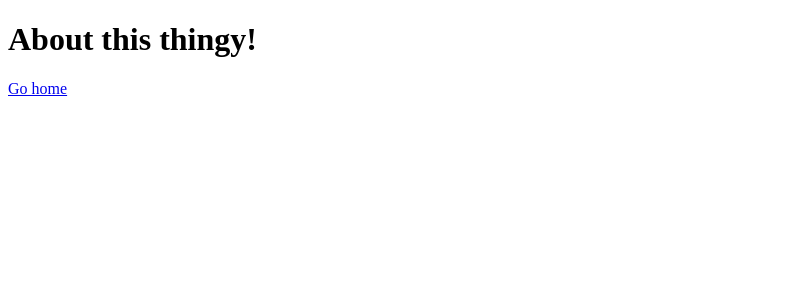
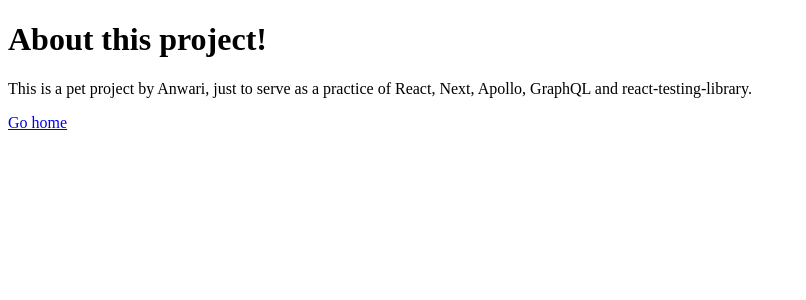
Before and after one commit to anwari666/blazing-todo, a Next.js app: page /about in a window 1280 px wide. Shown: the top 300 px of the page, without its empty margins (0-806 px from the left). Built offline with nearby package versions, Linux system fonts and the light colour scheme.

Commit message:
chore: update all packages. unfortunately got warning from apollo regarding merging cache.

```diff
--- a/components/Todolist/Todolist.js
+++ b/components/Todolist/Todolist.js
@@ -1,4 +1,3 @@
-import { useState } from 'react'
 import Todo from './Todo'
 import AddTodo from './AddTodo'
 import { useQuery } from '@apollo/react-hooks'
--- a/pages/[todolist_url].js
+++ b/pages/[todolist_url].js
@@ -4,7 +4,7 @@
 import client from '../config/apollo.js'
 import TodolistQuery from '../components/Todolist/Todolist'
 
-export default () => {
+const TodolistDetail = () => {
     const route = useRouter();
     const { todolist_url } = route.query;
 
@@ -12,7 +12,7 @@
         return (
             <ApolloProvider client={ client }>
                 <Link href="/"><a>Go home</a></Link>
-                <h2>Todolist.... <code>{ todolist_url }</code>!</h2>
+                <h2>Todolist <code>{ todolist_url }</code>: </h2>
                 <TodolistQuery url={ todolist_url } />
             </ApolloProvider>
         )
@@ -20,3 +20,5 @@
         return <h1> URL LOADING </h1>
     }
 }
+
+export default TodolistDetail
--- a/pages/about.js
+++ b/pages/about.js
@@ -1,12 +1,15 @@
 import Link from 'next/link'
 
-export default () => {
+const Page = () => {
     return (
         <>
-            <h1> About this thingy! </h1>
+            <h1> About this project! </h1>
+            <p> This is a pet project by Anwari, just to serve as a practice of React, Next, Apollo, GraphQL and react-testing-library.</p>
             <Link href="/">
                 <a>Go home</a>
             </Link>
         </>
     )
 }
+
+export default Page
--- a/pages/index.js
+++ b/pages/index.js
@@ -1,15 +1,18 @@
 import Link from 'next/link'
 
-export default () => {
+const App = () => {
     return (
         <>
             <h1> Welcome to the static page for todolist! </h1>
             <Link href="/firstlist">
                 <a>Go check the first list</a>
             </Link>
+            <br />
             <Link href="/about">
                 <a>About</a>
             </Link>
         </>
     )
 }
+
+export default App
```
Also changed, not shown: package.json (+8 -8 lines), 2 other files (tests, documents, lock files or other folders).
